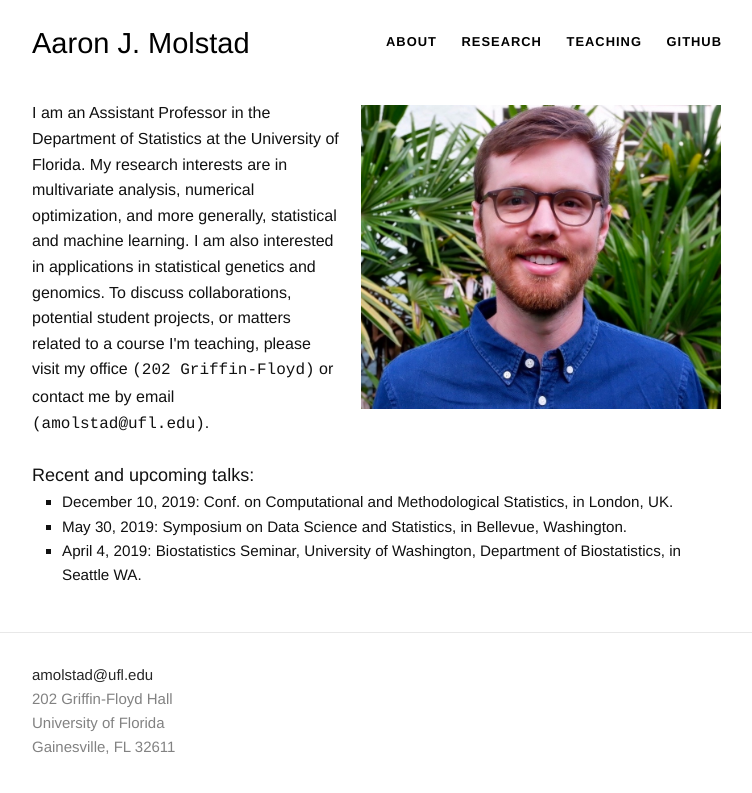
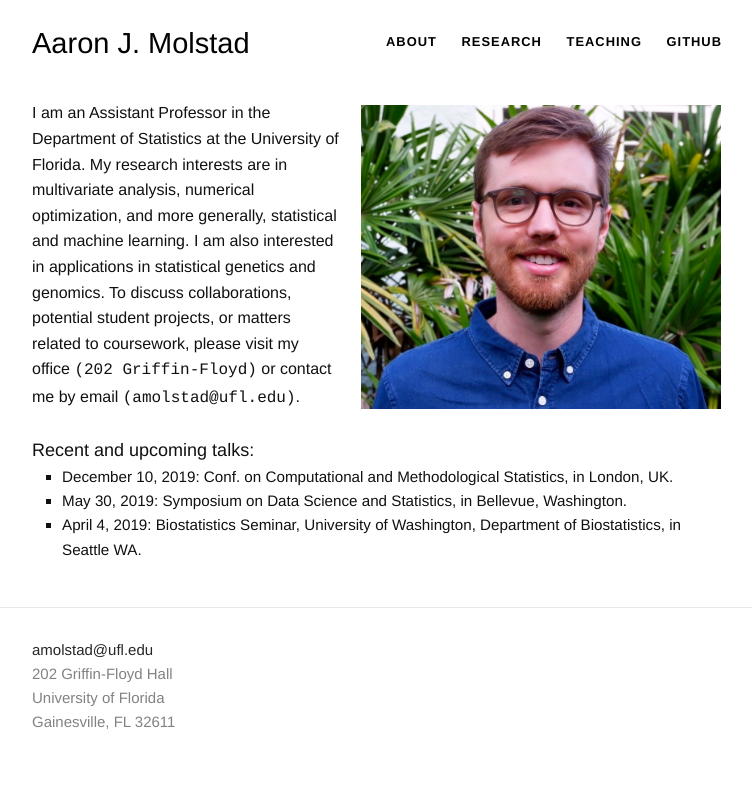
Before and after one commit to ajmolstad/ajmolstad.github.io, a Jekyll site: the page built from index.html, in a window 1280 px wide. Shown: the top 793 px of the page, without its empty margins (263-1015 px from the left). Built offline with Jekyll 4.4.1, drawn with Linux system fonts in a browser that asks for light colours.

Commit message:
Update index.html

```diff
--- a/index.html
+++ b/index.html
@@ -11,7 +11,7 @@
 <dd></dd>
 </dl>
 <font size="3">
-	I am an Assistant Professor in the Department of Statistics at the University of Florida. My research interests are in multivariate analysis, numerical optimization, and more generally, statistical and machine learning. I am also interested in applications in statistical genetics and genomics. To discuss collaborations, potential student projects, or matters related to a course I'm teaching, please visit my office <font style="font-family:courier"> (202 Griffin-Floyd)</font> or contact me by email <font style="font-family:courier"> (amolstad@ufl.edu)</font>.
+	I am an Assistant Professor in the Department of Statistics at the University of Florida. My research interests are in multivariate analysis, numerical optimization, and more generally, statistical and machine learning. I am also interested in applications in statistical genetics and genomics. To discuss collaborations, potential student projects, or matters related to coursework, please visit my office <font style="font-family:courier"> (202 Griffin-Floyd)</font> or contact me by email <font style="font-family:courier"> (amolstad@ufl.edu)</font>.
 	</font>
 <!-- <p style="font-family:courier;font-size:130%;">
 Assistant Professor  <br>
```
